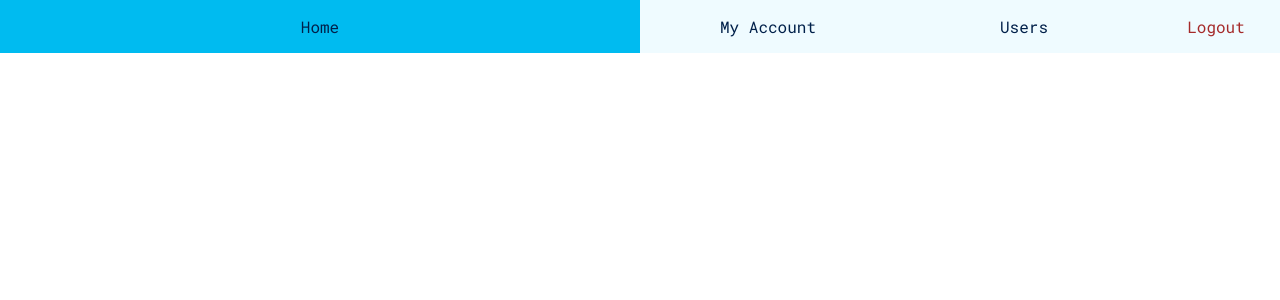
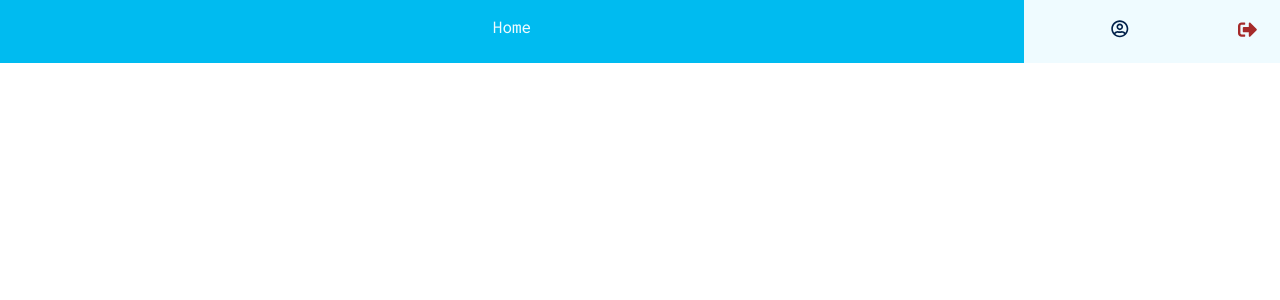
Before and after one commit to Folareen/sbsc-assessment-test, a React (Create React App) app: page / in a window 1280 px wide. Shown: the top 300 px of the page. Built offline with nearby package versions, Linux system fonts and the light colour scheme.

Commit message:
styled header

```diff
--- a/src/components/Header.jsx
+++ b/src/components/Header.jsx
@@ -1,21 +1,41 @@
-import React from 'react'
+import React, { useState } from 'react'
 import { Link } from 'react-router-dom'
+import {FaRegUserCircle, FaSignOutAlt} from 'react-icons/fa'
 
 const Header = () => {
+
+  const [drop, setDrop] = useState(false)
+
+  const dropdown = () => {
+    setDrop(!drop)
+  }
+
   return (
     <nav>
-      <ul>
+      <ul className='header-nav'>
         <li className="home-nav ">
-          <Link to="/home" >Home</Link>
+          <Link to="/home" >
+            Home
+          </Link>
         </li>
-        <li className="my-account-nav ">
-          <Link to="/my-account" >My Account</Link>
-        </li>
-        <li className="users-nav ">
-          <Link to="/users" >Users</Link>
+        <button className='account-dropdown' onClick={dropdown}>
+          <FaRegUserCircle/>
+        </button>
+        <li className="account-nav" style={drop ? {display:"block"} : {display:"none"}}>
+          <ul className='dropdown'>
+            <li className="my-account-nav ">
+              <Link to="/my-account" >My Account</Link>
+            </li>
+            <li className="users-nav ">
+              <Link to="/users" >Users</Link>
+            </li>
+          </ul>
         </li>
         <li className="logout-nav">
-          <Link to="logout" >Logout</Link>
+          <Link to="logout" ><FaSignOutAlt/></Link>
+          <p className="tooltip">
+            Logout
+          </p>
         </li>
       </ul>
     </nav>
--- a/src/css/index.css
+++ b/src/css/index.css
@@ -208,7 +208,7 @@ nav {
   background: #effbff;
 }
 
-nav ul {
+nav .header-nav {
   display: -webkit-box;
   display: -ms-flexbox;
   display: flex;
@@ -221,14 +221,15 @@ nav ul {
   height: 100%;
 }
 
-nav ul li {
+nav .header-nav .home-nav {
   text-align: center;
   color: #00204a;
+  width: 80%;
   -webkit-transition: all .5s ease;
   transition: all .5s ease;
 }
 
-nav ul li a {
+nav .header-nav .home-nav a {
   display: inline-block;
   text-decoration: none;
   padding: 1em;
@@ -237,29 +238,108 @@ nav ul li a {
   width: 100%;
 }
 
-nav ul li:hover, nav ul li:focus {
+nav .header-nav .home-nav:hover, nav .header-nav .home-nav:focus {
   background-color: #00bbf0;
+  color: #effbff;
+  cursor: pointer;
+}
+
+nav .header-nav .account-dropdown {
+  width: 15%;
+  min-width: 100px;
+  color: #00204a;
+  border: none;
+  font-size: 1.1em;
+  background: transparent;
+}
+
+nav .header-nav .account-dropdown:hover, nav .header-nav .account-dropdown:focus {
+  cursor: pointer;
+  background: #00bbf0;
+  color: #effbff;
+}
+
+nav .header-nav .account-nav {
+  width: 90%;
+  max-width: 400px;
+  position: absolute;
+  top: 4em;
+  right: 1em;
+  text-align: center;
+  -webkit-box-shadow: 0 0 1px 1px rgba(0, 0, 0, 0.2);
+          box-shadow: 0 0 1px 1px rgba(0, 0, 0, 0.2);
+  background-color: #effbff;
+  display: none;
+}
+
+nav .header-nav .account-nav .dropdown {
+  display: -webkit-box;
+  display: -ms-flexbox;
+  display: flex;
+  -webkit-box-orient: vertical;
+  -webkit-box-direction: normal;
+      -ms-flex-direction: column;
+          flex-direction: column;
+  list-style: none;
+}
+
+nav .header-nav .account-nav .dropdown .my-account-nav {
+  border-bottom: 1px solid #005792;
+}
+
+nav .header-nav .account-nav .dropdown li {
+  width: 100%;
+  padding: 1em;
   color: #00204a;
 }
 
-nav ul .home-nav {
-  width: 50%;
+nav .header-nav .account-nav .dropdown li a {
+  text-decoration: none;
+  color: inherit;
 }
 
-nav ul .my-account-nav {
-  width: 20%;
+nav .header-nav .account-nav .dropdown li:hover, nav .header-nav .account-nav .dropdown li:focus {
+  background-color: #00bbf0;
+  color: #effbff;
+  cursor: pointer;
 }
 
-nav ul .users-nav {
-  width: 20%;
+nav .header-nav .logout-nav {
+  width: 5%;
+  min-width: 50px;
+  text-align: center;
+  height: 100%;
+  color: brown;
+  position: relative;
 }
 
-nav ul .logout-nav {
-  width: 10%;
-  color: brown;
+nav .header-nav .logout-nav a {
+  display: inline-block;
+  height: 100%;
+  width: 100%;
+  font-size: 1.2em;
+  padding: 1em;
+  color: inherit;
 }
 
-nav ul .active {
+nav .header-nav .logout-nav .tooltip {
+  position: absolute;
+  right: 5px;
+  display: none;
+  color: #00204a;
+}
+
+nav .header-nav .logout-nav:hover, nav .header-nav .logout-nav:focus {
+  background: brown;
+  color: #effbff;
+}
+
+nav .header-nav .logout-nav:hover .tooltip,
+nav .header-nav .logout-nav:focus .tooltip {
+  display: block;
+}
+
+nav .header-nav .active {
   color: #effbff !important;
   background: #005792;
 }
--- a/src/scss/_header.scss
+++ b/src/scss/_header.scss
@@ -2,16 +2,17 @@ nav {
     font-size: 1rem;
     background: $primary;
 
-    ul {
+    .header-nav {
         display: flex;
         flex-direction: row;
         list-style: none;
         width: 100%;
         height: 100%;
 
-        li {
+        .home-nav {
             text-align: center;
             color: $dark;
+            width: 80%;
             @include transition;
 
             a {
@@ -23,28 +24,123 @@ nav {
                 width: 100%;
             }
 
-            &:hover, &:focus{
+            &:hover,
+            &:focus {
                 background-color: $neutral;
-                color: $dark;
+                color: $primary;
+                cursor:pointer
             }
         }
 
-        .home-nav {
-            width: 50%;
+        .account-dropdown {
+            width: 15%;
+            min-width: 100px;
+            color: $dark;
+            border: none;
+            font-size: 1.1em;
+            background: transparent;
+
+            &:hover,
+            &:focus {
+                cursor: pointer;
+                background: $neutral;
+                color: $primary;
+            }
         }
 
-        .my-account-nav {
-            width: 20%;
-        }
+        .account-nav {
+            width: 90%;
+            max-width: 400px;
+            position: absolute;
+            top: 4em;
+            right: 1em;
+            // border: 1px solid red;
+            text-align: center;
+            box-shadow: 0 0 1px 1px rgba(0, 0, 0, .2);
+            background-color: $primary;
+            display: none;
 
-        .users-nav {
-            width: 20%;
+            .dropdown {
+                display: flex;
+                flex-direction: column;
+                // position: absolute;
+                list-style: none;
+
+                .my-account-nav {
+                    border-bottom: 1px solid $secondary;
+                }
+
+
+                li {
+                    width: 100%;
+                    padding: 1em;
+                    color: $dark;
+
+                    a {
+                        text-decoration: none;
+                        color: inherit
+                    }
+
+                    &:hover,
+                    &:focus {
+                        background-color: $neutral;
+                        color: $primary;
+                        cursor: pointer;
+                    }
+                }
+            }
         }
 
         .logout-nav {
-            width: 10%;
+            width: 5%;
+            min-width: 50px;
+            text-align: center;
+            height: 100%;
             color: brown;
+            position: relative;
+
+            a {
+                display: inline-block;
+                height: 100%;
+                width: 100%;
+                font-size: 1.2em;
+                padding: 1em;
+                color: inherit;
+            }
+
+            .tooltip {
+                position: absolute;
+                right: 5px;
+                display: none;
+                color: $dark;
+            }
+
+            &:hover,
+            &:focus {
+                background: brown;
+                color: $primary;
+
+            }
+
+            &:hover .tooltip,
+            &:focus .tooltip {
+                display: block;
+            }
         }
+
+
+        // .my-account-nav {
+        //     width: 20%;
+        // }
+
+        // .users-nav {
+        //     width: 20%;
+        // }
+
+        // .logout-nav {
+        //     width: 10%;
+        //     color: brown;
+        // }
 
         .active {
             color: $primary !important;
```
Also changed, not shown: 1 other file (tests, documents, lock files or other folders).
